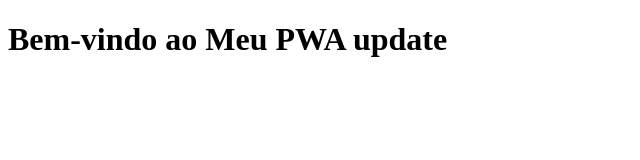
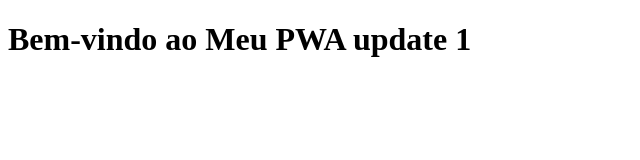
Before and after one commit to EveraldoAraujo/pwa-poc, a plain HTML site: page index.html in a window 1280 px wide. Shown: the full height of the page, 0-640 px from the left. Drawn offline with Linux system fonts and the light colour scheme.

Commit message:
update html only

```diff
--- a/index.html
+++ b/index.html
@@ -26,7 +26,7 @@
   </style>
 </head>
 <body>
-  <h1>Bem-vindo ao Meu PWA update</h1>
+  <h1>Bem-vindo ao Meu PWA update 1</h1>
   <button id="install-button">Instalar App</button>
   <button id="update-button">Atualizar App</button>
   <script>
```
